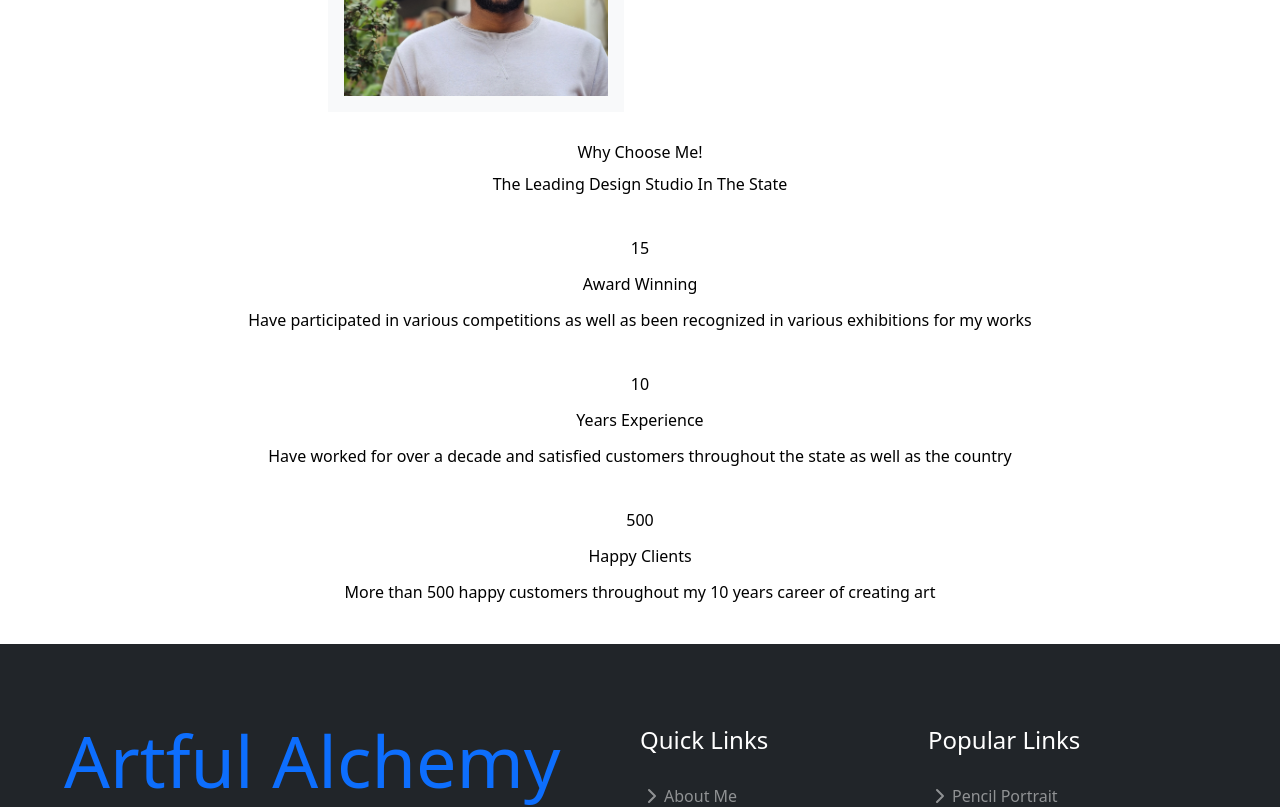
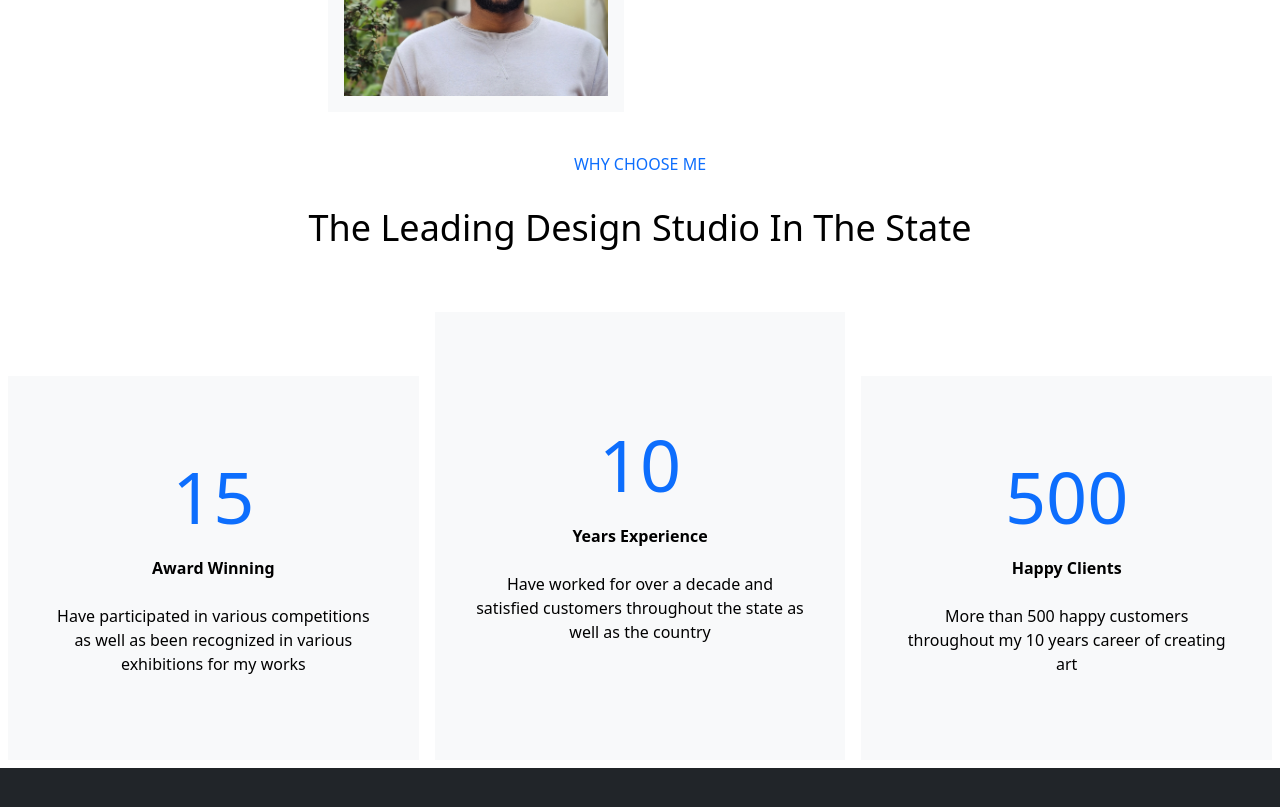
Before and after one commit to haridev-c/Artist-Portfolio-Website, a React (Vite) app in the folder client/: page /about in a window 1280 px wide. Shown: the part 1000-1807 px from the top of the page. Built offline with nearby package versions, Linux system fonts and the light colour scheme; the HTML template or start-up script is replaced by a standard one.

Commit message:
Updates Facts component to taiwind

```diff
--- a/client/src/components/Facts.jsx
+++ b/client/src/components/Facts.jsx
@@ -1,77 +1,41 @@
 function Facts() {
   return (
     <>
-      {/* <!-- Facts Start --> */}
-      <div className="container-xxl py-5">
-        <div className="container">
-          <div
-            className="wow fadeInUp mx-auto text-center"
-            data-wow-delay="0.1s"
-            style={{ maxWidth: 500 }}
-          >
-            <p className="text-primary text-uppercase mb-2">Why Choose Me!</p>
-            <h1 className="display-6 mb-5">
-              The Leading Design Studio In The State
-            </h1>
+      <section className="flex min-h-[80vh] flex-col items-center">
+        <h1 className="my-8 text-primaryBlue">WHY CHOOSE ME</h1>
+        <h4 className="mb-14 px-2 text-center text-4xl font-thin">
+          The Leading Design Studio In The State
+        </h4>
+        <div className="flex flex-col sm:flex-row sm:items-end sm:justify-around">
+          {/* First Card */}
+          <div className="m-2 flex h-[80vw] flex-col items-center justify-center bg-imageFrame sm:h-[30vw] sm:w-1/3">
+            <p className="text-7xl text-primaryBlue">15</p>
+            <p className="my-6 font-bold">Award Winning</p>
+            <p className="px-10 text-center">
+              Have participated in various competitions as well as been
+              recognized in various exhibitions for my works
+            </p>
           </div>
-          <div className="row g-3">
-            <div
-              className="col-lg-4 col-md-6 pt-lg-5 wow fadeInUp"
-              data-wow-delay="0.1s"
-            >
-              <div className="fact-item bg-light h-100 p-5 text-center">
-                <h1
-                  className="display-2 text-primary mb-3"
-                  data-toggle="counter-up"
-                >
-                  15
-                </h1>
-                <h4 className="mb-3">Award Winning</h4>
-                <span>
-                  Have participated in various competitions as well as been
-                  recognized in various exhibitions for my works
-                </span>
-              </div>
-            </div>
-            <div
-              className="col-lg-4 col-md-6 wow fadeInUp"
-              data-wow-delay="0.3s"
-            >
-              <div className="fact-item bg-light h-100 p-5 text-center">
-                <h1
-                  className="display-2 text-primary mb-3"
-                  data-toggle="counter-up"
-                >
-                  10
-                </h1>
-                <h4 className="mb-3">Years Experience</h4>
-                <span>
-                  Have worked for over a decade and satisfied customers
-                  throughout the state as well as the country
-                </span>
-              </div>
-            </div>
-            <div
-              className="col-lg-4 col-md-6 pt-lg-5 wow fadeInUp"
-              data-wow-delay="0.5s"
-            >
-              <div className="fact-item bg-light h-100 p-5 text-center">
-                <h1
-                  className="display-2 text-primary mb-3"
-                  data-toggle="counter-up"
-                >
-                  500
-                </h1>
-                <h4 className="mb-3">Happy Clients</h4>
-                <span>
-                  More than 500 happy customers throughout my 10 years career of
-                  creating art
-                </span>
-              </div>
-            </div>
+
+          <div className="m-2 flex h-[80vw] flex-col items-center justify-center bg-imageFrame sm:h-[35vw] sm:w-1/3">
+            <p className="text-7xl text-primaryBlue">10</p>
+            <p className="my-6 font-bold">Years Experience</p>
+            <p className="px-10 text-center">
+              Have worked for over a decade and satisfied customers throughout
+              the state as well as the country
+            </p>
+          </div>
+
+          <div className="m-2 flex h-[80vw] flex-col items-center justify-center bg-imageFrame sm:h-[30vw] sm:w-1/3">
+            <p className="text-7xl text-primaryBlue">500</p>
+            <p className="my-6 font-bold">Happy Clients</p>
+            <p className="px-10 text-center">
+              More than 500 happy customers throughout my 10 years career of
+              creating art
+            </p>
           </div>
         </div>
-      </div>
+      </section>
       {/* <!-- Facts End --> */}
     </>
   );
```
